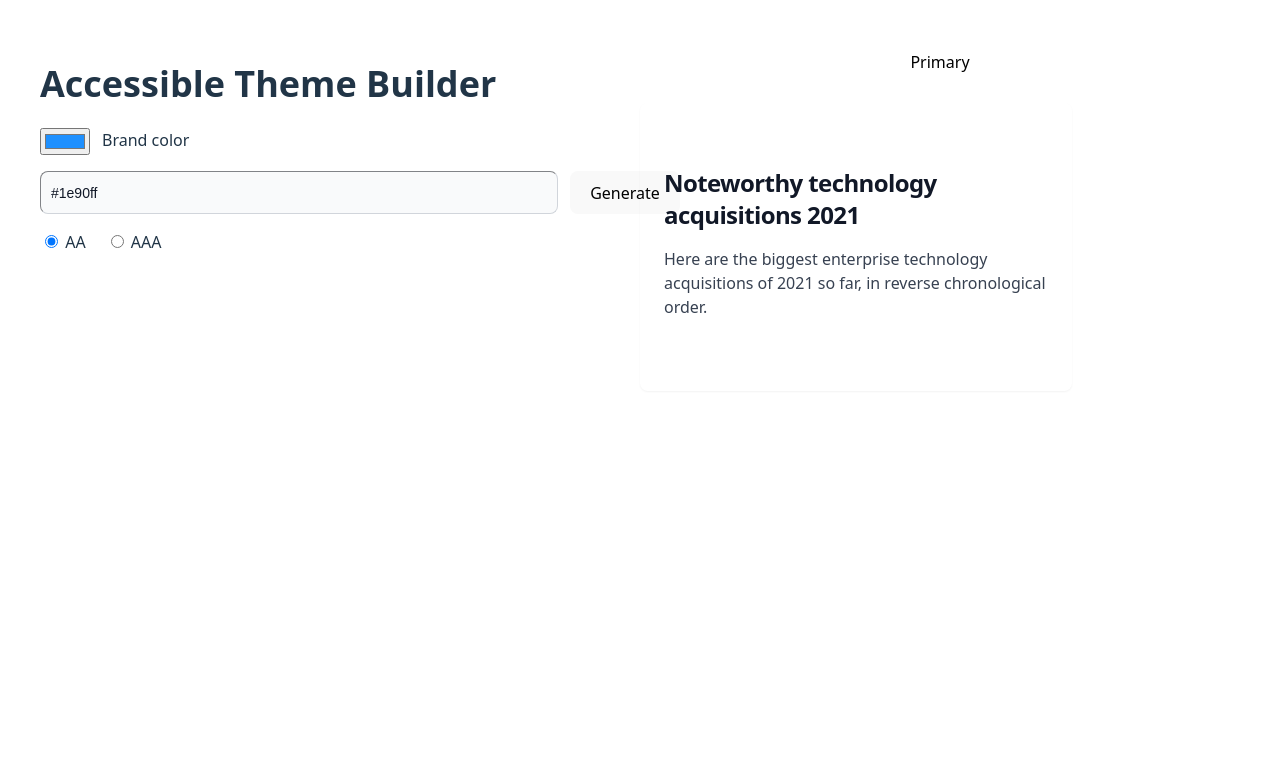
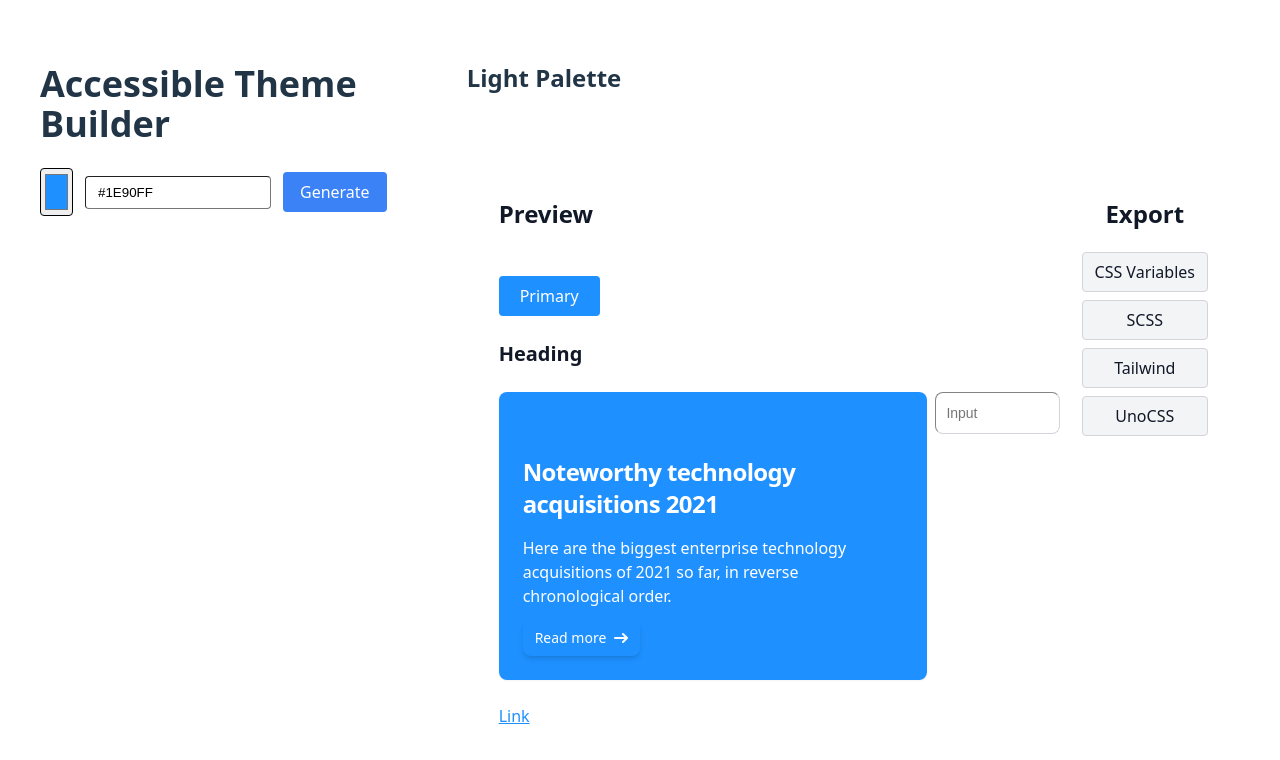
Before and after one commit to MadhushaPrasad/accessible-theme-builder, a Vue app: page / in a window 1280 px wide. Shown: the top 760 px of the page. Built offline with nearby package versions, Linux system fonts and the light colour scheme.

Commit message:
feat: restructure App.vue layout

```diff
--- a/src/App.vue
+++ b/src/App.vue
@@ -1,11 +1,18 @@
 <template>
-  <div class="flex flex-row w-full h-full">
-    <div class="fixed flex flex-col p-10 w-1/2 h-screen">
+  <div class="grid grid-cols-3 h-full">
+    <!-- Left panel -->
+    <div class="p-10 h-screen">
       <h1 class="mb-6 font-bold text-4xl">Accessible Theme Builder</h1>
-      <ColorPicker @generate="onGenerate" />
+      <ColorPicker v-model="brandColor" @generate="onGenerate" />
     </div>
-    <div class="right-0 absolute p-10 w-150 h-screen overflow-y-scroll">
-      <PaletteGrid :palette="palette" :level="level" />
+
+    <!-- Right panel -->
+    <div class="col-span-2 p-10 h-screen">
+      <PaletteGrid :palette="palette" @select="onSelect" />
+      <div class="flex flex-row justify-between gap-3 px-4">
+        <PreviewPanel :selected="selected" class="mt-6" />
+        <ExportPanel :palette="palette" class="mt-6" />
+      </div>
     </div>
   </div>
 </template>
@@ -14,14 +21,31 @@
 import { ref } from "vue";
 import ColorPicker from "./components/ColorPicker.vue";
 import PaletteGrid from "./components/PaletteGrid.vue";
-import { generateShades, applyCssVars } from "./composables/useColorEngine.js";
+import PreviewPanel from "./components/PreviewPanel.vue";
+import ExportPanel from "./components/ExportPanel.vue";
+import {
+  generateShades,
+  applyCssVars,
+  bestTextColor,
+  contrastRatio,
+} from "./composables/useColorEngine.js";
 
-const palette = ref({});
-const level = ref("AA");
+const brandColor = ref("#1E90FF");
+const palette = ref([]);
+const selected = ref({ hex: "#1E90FF", label: "primary" });
 
-function onGenerate({ base, level: lvl }) {
-  palette.value = generateShades(base, 9);
-  applyCssVars(palette.value, "primary");
-  level.value = lvl;
+function onGenerate() {
+  const shades = generateShades(brandColor.value, 10);
+  palette.value = Object.entries(shades).map(([label, hex]) => ({
+    label,
+    hex,
+    textColor: bestTextColor(hex),
+    ratio: contrastRatio(hex, "#ffffff").toFixed(2),
+  }));
+  applyCssVars(shades, "primary");
+}
+
+function onSelect(color) {
+  selected.value = color;
 }
 </script>
--- a/src/components/ColorPicker.vue
+++ b/src/components/ColorPicker.vue
@@ -1,53 +1,28 @@
 <template>
-  <div class="flex flex-col gap-4">
-    <div class="flex gap-3">
-      <input
-        id="brand"
-        type="color"
-        v-model="color"
-        @input="onInput"
-        aria-label="Pick brand color"
-      />
-      <label for="brand" class="dark:text-white">Brand color</label>
-    </div>
-    <div class="flex gap-3">
-      <input
-        class="block bg-gray-50 dark:bg-gray-700 p-2.5 border border-gray-300 dark:border-gray-600 focus:border-blue-500 dark:focus:border-blue-500 rounded-lg focus:ring-blue-500 dark:focus:ring-blue-500 w-full text-gray-900 dark:text-white text-sm dark:placeholder-gray-400"
-        v-model="hex"
-        @change="onHexChange"
-        aria-label="Hex input"
-      />
-      <button @click="onGenerate" class="btn">Generate</button>
-    </div>
-    <div class="flex gap-3">
-      <label><input type="radio" value="AA" v-model="level" /> AA</label>
-      <label class="ml-2"
-        ><input type="radio" value="AAA" v-model="level" /> AAA</label
-      >
-    </div>
+  <div class="flex items-center gap-3">
+    <input
+      type="color"
+      v-model="color"
+      class="border rounded w-12 h-12 cursor-pointer"
+    />
+    <input type="text" v-model="color" class="px-3 py-2 border rounded w-40" />
+    <button
+      @click="$emit('generate')"
+      class="bg-blue-500 hover:bg-blue-600 px-4 py-2 rounded text-white"
+    >
+      Generate
+    </button>
   </div>
 </template>
 
 <script setup>
-import { ref } from "vue";
-const props = {};
+import { computed } from "vue";
 
-const emit = defineEmits(["generate"]);
+const props = defineProps({ modelValue: String });
+const emit = defineEmits(["update:modelValue", "generate"]);
 
-const color = ref("#1e90ff");
-const hex = ref(color.value);
-const level = ref("AA");
-
-function onInput() {
-  hex.value = color.value;
-}
-
-function onHexChange() {
-  if (/^#?[0-9A-Fa-f]{3,6}$/.test(hex.value))
-    color.value = hex.value.startsWith("#") ? hex.value : "#" + hex.value;
-}
-
-function onGenerate() {
-  emit("generate", { base: color.value, level: level.value });
-}
+const color = computed({
+  get: () => props.modelValue,
+  set: (val) => emit("update:modelValue", val),
+});
 </script>
--- /dev/null
+++ b/src/components/ContrastBadge.vue
@@ -0,0 +1,13 @@
+<template>
+  <span
+    class="bg-white/70 px-2 py-1 border rounded font-mono text-xs"
+  >
+    {{ ratio }}
+  </span>
+</template>
+
+<script setup>
+defineProps({
+  ratio: { type: Number, default: 1 },
+})
+</script>
--- /dev/null
+++ b/src/components/ExportPanel.vue
@@ -0,0 +1,46 @@
+<template>
+  <div
+    class="space-y-2 bg-white dark:bg-gray-900 p-4 border border-gray-300 dark:border-gray-700 rounded text-gray-900 dark:text-white transition-colors"
+  >
+    <h2 class="font-semibold text-center">Export</h2>
+    <button
+      v-for="format in formats"
+      :key="format"
+      class="block bg-gray-100 hover:bg-gray-200 dark:bg-gray-800 dark:hover:bg-gray-700 px-3 py-2 border border-gray-300 dark:border-gray-700 rounded w-full text-gray-900 dark:text-white transition-colors"
+      @click="exportPalette(format)"
+    >
+      {{ format }}
+    </button>
+  </div>
+</template>
+
+<script setup>
+import {
+  toCssVars,
+  toScssMap,
+  toTailwind,
+  toUnoConfig,
+} from "./../composables/useExporters";
+
+defineProps({
+  palette: { type: Array, default: () => [] },
+});
+const formats = ["CSS Variables", "SCSS", "Tailwind", "UnoCSS"];
+
+function exportPalette(format) {
+  switch (format) {
+    case "CSS Variables":
+      toCssVars(palette);
+      break;
+    case "SCSS":
+      toScssMap(palette);
+      break;
+    case "Tailwind":
+      toTailwind(palette);
+      break;
+    case "UnoCSS":
+      toUnoConfig(palette);
+      break;
+  }
+}
+</script>
--- a/src/components/PaletteGrid.vue
+++ b/src/components/PaletteGrid.vue
@@ -1,50 +1,27 @@
 <template>
-  <div class="flex flex-col gap-5">
-    <button :style="{ background: `var(--primary-500)`, color: bestText }">
-      Primary
-    </button>
-
-    <div
-      :style="{ background: `var(--primary-500)`, color: bestText }"
-      class="bg-white dark:bg-gray-800 shadow-sm p-6 border border-gray-200 dark:border-gray-700 rounded-lg max-w-sm dark:text-white"
-    >
-      <a href="#" :style="{color: bestText }">
-        <h5
-          :style="{ color: bestText }"
-          class="mb-2 font-bold text-gray-900 dark:text-white text-2xl tracking-tight"
-        >
-          Noteworthy technology acquisitions 2021
-        </h5>
-      </a>
-      <p
-        :style="{ color: bestText }"
-        class="mb-3 font-normal text-gray-700 dark:text-gray-400"
+  <div>
+    <h2 class="mb-2 font-semibold">Light Palette</h2>
+    <div class="gap-3 grid grid-cols-5 p-4 border rounded">
+      <div
+        v-for="(c, i) in palette"
+        :key="i"
+        class="flex flex-col items-center p-2 border rounded cursor-pointer"
+        :style="{ backgroundColor: c.hex, color: c.textColor }"
+        @click="$emit('select', c)"
       >
-        Here are the biggest enterprise technology acquisitions of 2021 so far,
-        in reverse chronological order.
-      </p>
-      <a
-        href="#"
-        :style="{ background: `var(--primary-40)`, color: bestText }"
-        class="inline-flex items-center bg-blue-700 hover:bg-blue-800 dark:bg-blue-600 dark:hover:bg-blue-700 px-3 py-2 rounded-lg focus:outline-none focus:ring-4 focus:ring-blue-300 dark:focus:ring-blue-800 font-medium text-white text-sm text-center"
-      >
-        Read more
-        <svg
-          class="ms-2 w-3.5 h-3.5 rtl:rotate-180"
-          aria-hidden="true"
-          xmlns="http://www.w3.org/2000/svg"
-          fill="none"
-          viewBox="0 0 14 10"
-        >
-          <path
-            stroke="currentColor"
-            stroke-linecap="round"
-            stroke-linejoin="round"
-            stroke-width="2"
-            d="M1 5h12m0 0L9 1m4 4L9 9"
-          />
-        </svg>
-      </a>
+        <span class="font-medium text-sm">{{ c.label }}</span>
+        <ContrastBadge :ratio="c.ratio" />
+      </div>
     </div>
   </div>
 </template>
+
+<script setup>
+import ContrastBadge from "./ContrastBadge.vue";
+
+defineProps({
+  palette: { type: Array, default: () => [] },
+});
+
+defineEmits(["select"]);
+</script>
--- /dev/null
+++ b/src/components/PreviewPanel.vue
@@ -0,0 +1,137 @@
+<template>
+  <div
+    class="flex flex-col flex-1 gap-3 space-y-3 p-4 border rounded w-full transition-colors"
+    :class="isDark ? 'bg-white text-gray-900' : 'bg-white text-gray-900'"
+  >
+    <h2 class="font-semibold">Preview</h2>
+
+    <!-- Primary Button -->
+    <div>
+      <button
+        class="px-5 py-2 rounded transition-colors"
+        :style="{ background: selectedHex, color: selectedTextColor }"
+      >
+        Primary
+      </button>
+    </div>
+
+    <!-- Heading -->
+    <h3 class="font-bold text-xl">Heading</h3>
+
+    <!-- Card & Input -->
+    <div class="flex gap-2">
+      <div
+        :style="{ background: selectedHex, color: selectedTextColor }"
+        :class="
+          isDark
+            ? 'bg-gray-800 text-white border-gray-700 dark:border-gray-700 shadow-sm p-6 border border-gray-200 rounded-lg max-w-sm'
+            : 'bg-gray-100 text-gray-900 border-gray-300 shadow-sm p-6 border border-gray-200 rounded-lg max-w-sm'
+        "
+      >
+        <a href="#">
+          <h5
+            :style="{ color: selectedTextColor }"
+            class="mb-2 font-bold text-gray-900 dark:text-white text-2xl tracking-tight"
+          >
+            Noteworthy technology acquisitions 2021
+          </h5>
+        </a>
+        <p
+          :style="{ color: selectedTextColor }"
+          class="mb-3 font-normal text-gray-700 dark:text-gray-400"
+        >
+          Here are the biggest enterprise technology acquisitions of 2021 so
+          far, in reverse chronological order.
+        </p>
+        <a
+          :style="{ background: selectedHex, color: selectedTextColor }"
+          href="#"
+          class="inline-flex items-center shadow-md px-3 py-2 border rounded-lg focus:outline-none focus:ring-4 font-medium text-sm text-center transition-colors"
+        >
+          Read more
+          <svg
+            class="ms-2 w-3.5 h-3.5 rtl:rotate-180"
+            aria-hidden="true"
+            xmlns="http://www.w3.org/2000/svg"
+            fill="none"
+            viewBox="0 0 14 10"
+          >
+            <path
+              stroke="currentColor"
+              stroke-linecap="round"
+              stroke-linejoin="round"
+              stroke-width="2"
+              d="M1 5h12m0 0L9 1m4 4L9 9"
+            />
+          </svg>
+        </a>
+      </div>
+
+      <div>
+        <input
+          :class="
+            isDark
+              ? 'bg-gray-800 text-white border-gray-700'
+              : 'bg-white text-gray-900 border-gray-300'
+          "
+          type="text"
+          id="input"
+          class="block bg-gray-50 dark:bg-gray-700 p-2.5 border border-gray-300 dark:border-gray-600 focus:border-blue-500 dark:focus:border-blue-500 rounded-lg focus:ring-blue-500 dark:focus:ring-blue-500 w-full text-gray-900 dark:text-white text-sm dark:placeholder-gray-400"
+          placeholder="Input"
+          required
+        />
+      </div>
+    </div>
+
+    <!-- Link -->
+    <div>
+      <a
+        href="#"
+        class="underline transition-colors"
+        :style="{ color: selectedHex }"
+      >
+        Link
+      </a>
+    </div>
+  </div>
+</template>
+
+<script setup>
+import { computed } from "vue";
+
+// Props: selected palette object { hex, textColor?, mode? }
+const props = defineProps({
+  selected: { type: Object, default: () => ({ hex: "#1E90FF" }) },
+});
+
+// Detect dark mode
+const isDark = computed(() => {
+  // Option 1: controlled via selected.mode
+  if (props.selected.mode) return props.selected.mode === "dark";
+
+  // Option 2: fallback to system preference
+  return (
+    window.matchMedia &&
+    window.matchMedia("(prefers-color-scheme: dark)").matches
+  );
+});
+
+// Selected hex
+const selectedHex = computed(() => props.selected.hex || "#1E90FF");
+
+// Auto choose readable text color (white/black) based on luminance
+function getTextColor(bg) {
+  if (!bg) return "#fff";
+  const hex = bg.replace("#", "");
+  const r = parseInt(hex.substring(0, 2), 16);
+  const g = parseInt(hex.substring(2, 4), 16);
+  const b = parseInt(hex.substring(4, 6), 16);
+  // luminance formula
+  const luminance = (0.299 * r + 0.587 * g + 0.114 * b) / 255;
+  return luminance > 0.5 ? "#000000" : "#ffffff";
+}
+
+const selectedTextColor = computed(() => {
+  return props.selected.textColor || getTextColor(props.selected.hex);
+});
+</script>
--- a/src/style.css
+++ b/src/style.css
@@ -35,7 +35,6 @@ body {
   margin: 0;
   display: flex;
   flex-direction: column;
-  width: 100vw;
   height: 100vh;
 }
 
```
